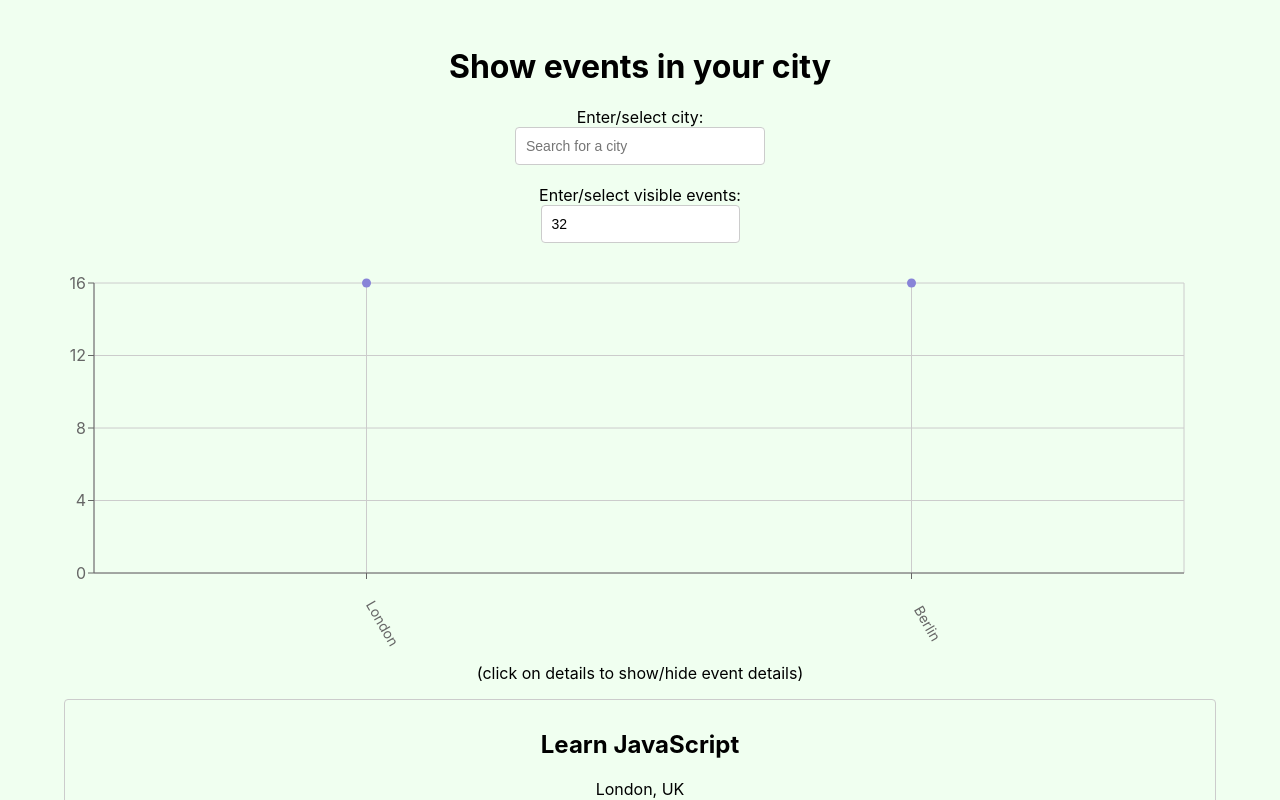
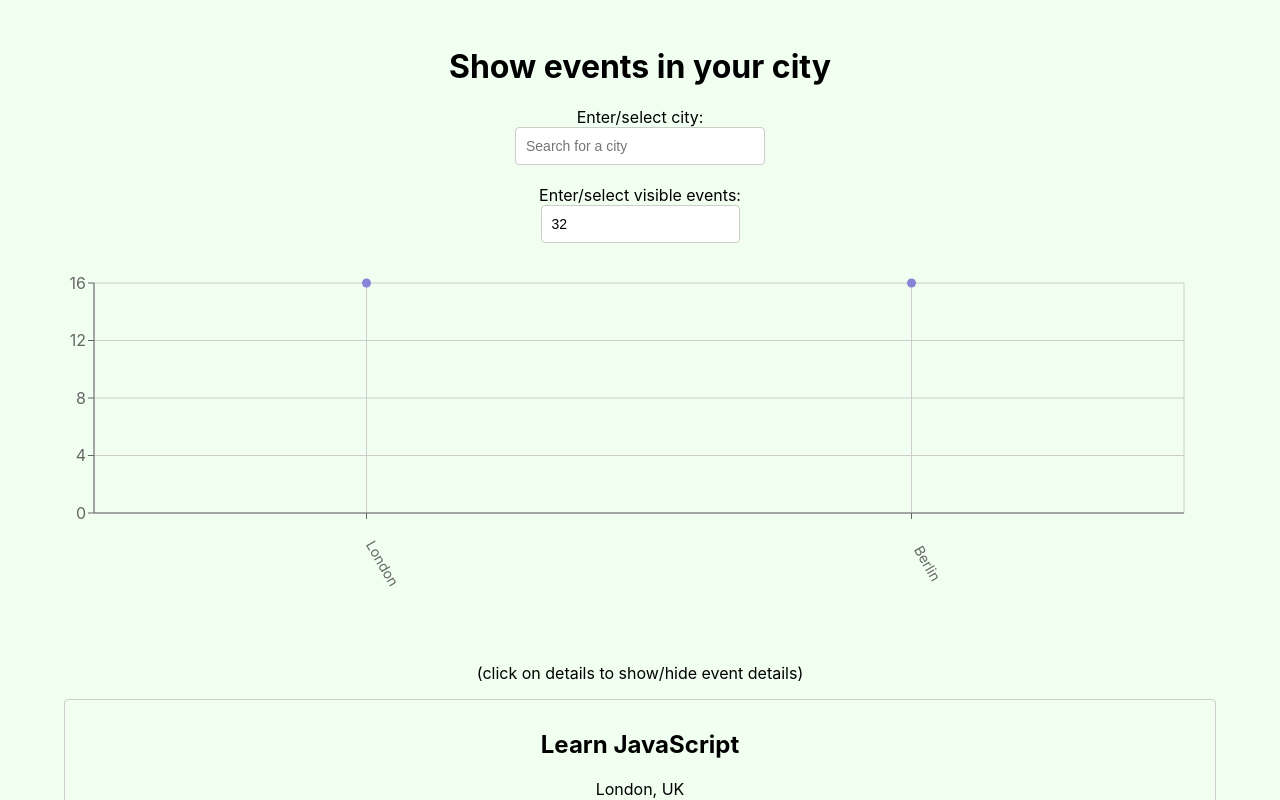
Before and after one commit to hantaray/meet, a React (Create React App) app: page / in a window 1280 px wide. Shown: the top 800 px of the page. Built offline with nearby package versions, Linux system fonts and the light colour scheme; what atatus-spa would draw is missing.

Commit message:
updated chart

```diff
--- a/src/components/CityEventsChart.js
+++ b/src/components/CityEventsChart.js
@@ -32,7 +32,7 @@ const CityEventsChart = ({ allLocations, events }) => {
         margin={{
           top: 20,
           right: 20,
-          bottom: 60,
+          bottom: 120,
           left: -30,
         }}
       >
```
